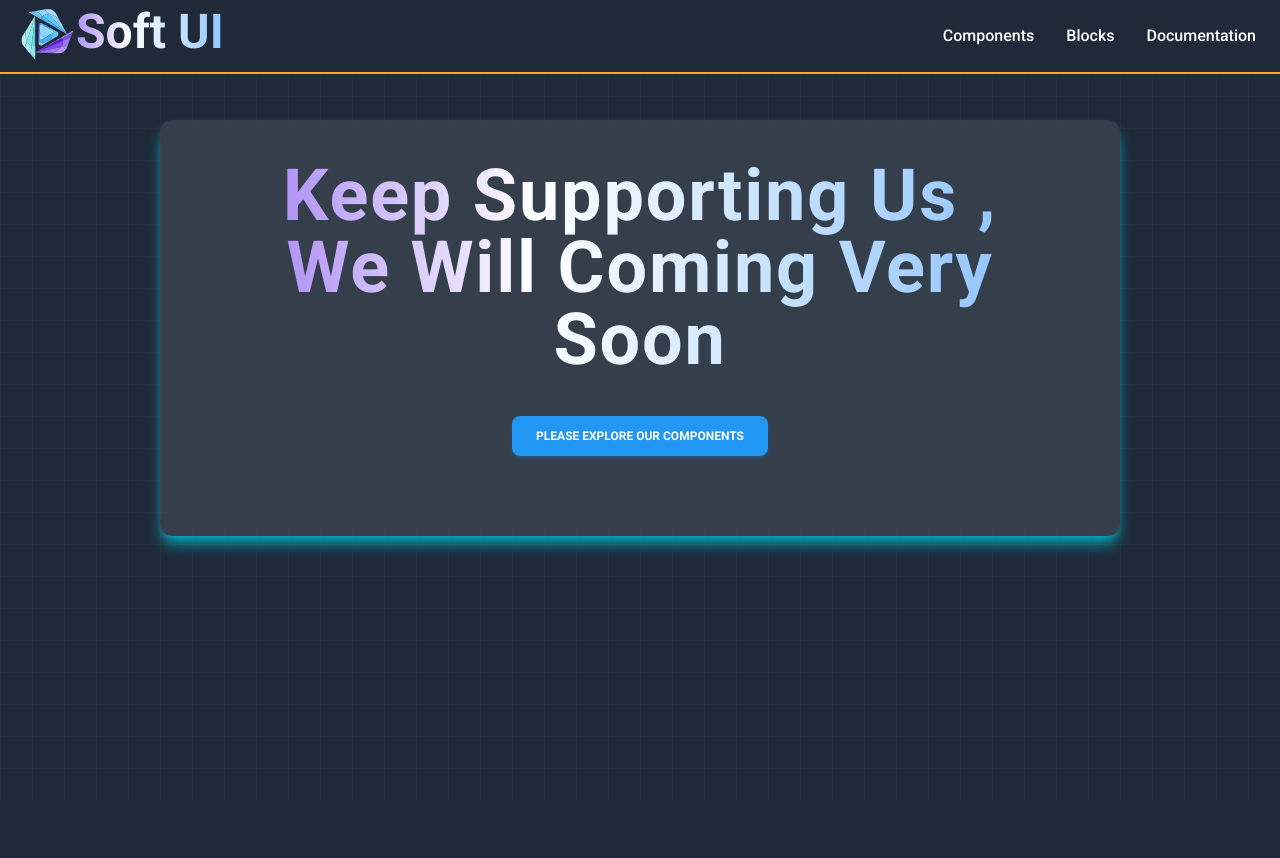
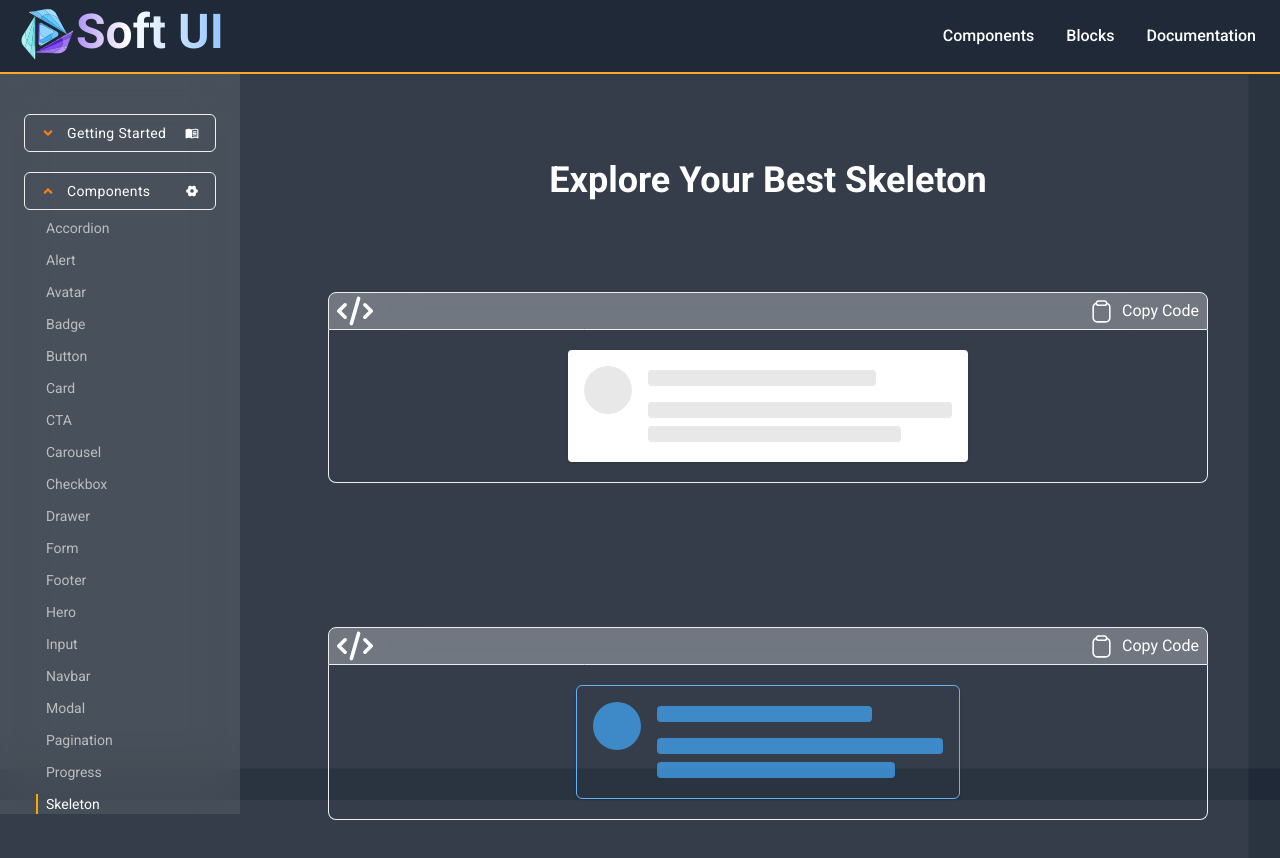
Before and after one commit to akash-khan-311/softui, a React (Vite) app: page /components/skeleton in a window 1280 px wide. Shown: the top 858 px of the page. Before the commit the page ends 800 px from the top, so only its background shows below. Built offline with nearby package versions, Linux system fonts and the light colour scheme.

Commit message:
skeleton added

```diff
--- a/src/Route.jsx
+++ b/src/Route.jsx
@@ -27,6 +27,7 @@ import Table from "./UIcomponents/Table/Table";
 import Testimonial from "./UIcomponents/Testimonial/Testimonial";
 import Toggle from "./UIcomponents/Toggle/Toggle";
 import ToolTip from "./UIcomponents/ToolTips/ToolTip";
+import Skeleton from "./UIcomponents/Skeleton/Skeleton";
 
 const Route = createBrowserRouter([
   { path: "*", element: <NotFound /> },
@@ -69,6 +70,7 @@ const Route = createBrowserRouter([
       { path: "testimonials", element: <Testimonial /> },
       { path: "progress", element: <Progress /> },
       { path: "cta", element: <CTA /> },
+      {path:'skeleton', element: <Skeleton/>}
     ],
   },
 ]);
--- a/src/Sidebar/Sidebar.jsx
+++ b/src/Sidebar/Sidebar.jsx
@@ -25,6 +25,7 @@ const componentsItems = [
   "Modal",
   "Pagination",
   "Progress",
+  "Skeleton",
   "Slider",
   "Spinner",
   "Stats",
--- /dev/null
+++ b/src/UIcomponents/Skeleton/Skeleton.jsx
@@ -0,0 +1,13 @@
+import Skeleton1 from "../../components/App/Skeleton/Skeleton1";
+import Skeleton2 from "../../components/App/Skeleton/Skeleton2";
+
+const Skeleton = () => {
+    return(
+        <>
+        <h1 className="text-2xl md:text-3xl lg:text-4xl text-white font-semibold text-center hidden md:block mt-20">Explore Your Best Skeleton</h1>
+             <Skeleton1/>
+             <Skeleton2/>
+        </>
+    )
+}
+export default Skeleton;
--- /dev/null
+++ b/src/components/App/Skeleton/Skeleton1.jsx
@@ -0,0 +1,38 @@
+import CodeBox from "../../../Shared/CodeBox/CodeBox";
+
+const Skeleton1 = () => {
+  return (
+    <>
+      <CodeBox
+        stringCode={`<div className="p-4 bg-white rounded shadow w-[400px]">
+  <div className="animate-pulse flex space-x-4">
+    <div className="rounded-full bg-gray-300 h-12 w-12" />
+    <div className="flex-1 space-y-4 py-1">
+      <div className="h-4 bg-gray-300 rounded w-3/4" />
+      <div className="space-y-2">
+        <div className="h-4 bg-gray-300 rounded" />
+        <div className="h-4 bg-gray-300 rounded w-5/6" />
+      </div>
+    </div>
+  </div>
+</div>`}
+      >
+        <div className="flex justify-center">
+        <div className="p-4 bg-white rounded shadow w-[400px]">
+          <div className="animate-pulse flex space-x-4">
+            <div className="rounded-full bg-gray-300 h-12 w-12" />
+            <div className="flex-1 space-y-4 py-1">
+              <div className="h-4 bg-gray-300 rounded w-3/4" />
+              <div className="space-y-2">
+                <div className="h-4 bg-gray-300 rounded" />
+                <div className="h-4 bg-gray-300 rounded w-5/6" />
+              </div>
+            </div>
+          </div>
+        </div>
+        </div>
+      </CodeBox>
+    </>
+  );
+};
+export default Skeleton1;
--- /dev/null
+++ b/src/components/App/Skeleton/Skeleton2.jsx
@@ -0,0 +1,39 @@
+import CodeBox from "../../../Shared/CodeBox/CodeBox";
+
+const Skeleton2 = () => {
+    return(
+        <>
+             <CodeBox stringCode={`<div className="flex justify-center items-center">
+  <div className="border border-blue-300 shadow rounded-md p-4 max-w-sm w-full mx-auto">
+    <div className="animate-pulse flex space-x-4">
+      <div className="rounded-full bg-blue-400 h-12 w-12" />
+      <div className="flex-1 space-y-4 py-1">
+        <div className="h-4 bg-blue-400 rounded w-3/4" />
+        <div className="space-y-2">
+          <div className="h-4 bg-blue-400 rounded" />
+          <div className="h-4 bg-blue-400 rounded w-5/6" />
+        </div>
+      </div>
+    </div>
+  </div>
+</div>`}>
+             <div className="flex justify-center items-center">
+  <div className="border border-blue-300 shadow rounded-md p-4 max-w-sm w-full mx-auto">
+    <div className="animate-pulse flex space-x-4">
+      <div className="rounded-full bg-blue-400 h-12 w-12" />
+      <div className="flex-1 space-y-4 py-1">
+        <div className="h-4 bg-blue-400 rounded w-3/4" />
+        <div className="space-y-2">
+          <div className="h-4 bg-blue-400 rounded" />
+          <div className="h-4 bg-blue-400 rounded w-5/6" />
+        </div>
+      </div>
+    </div>
+  </div>
+</div>
+
+             </CodeBox>
+        </>
+    )
+}
+export default Skeleton2;
```
